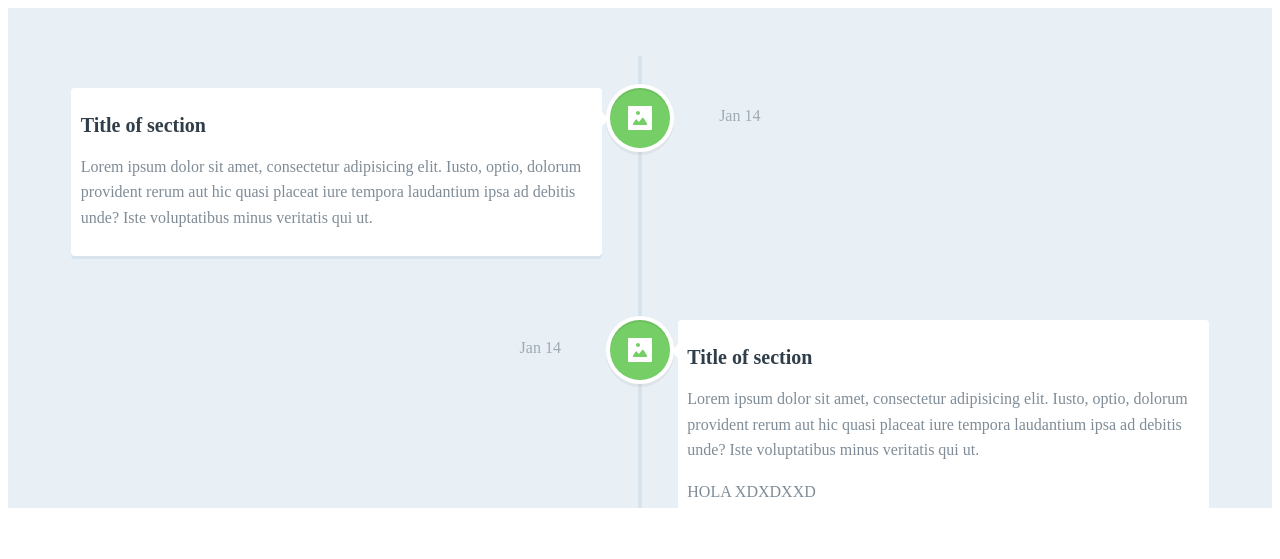
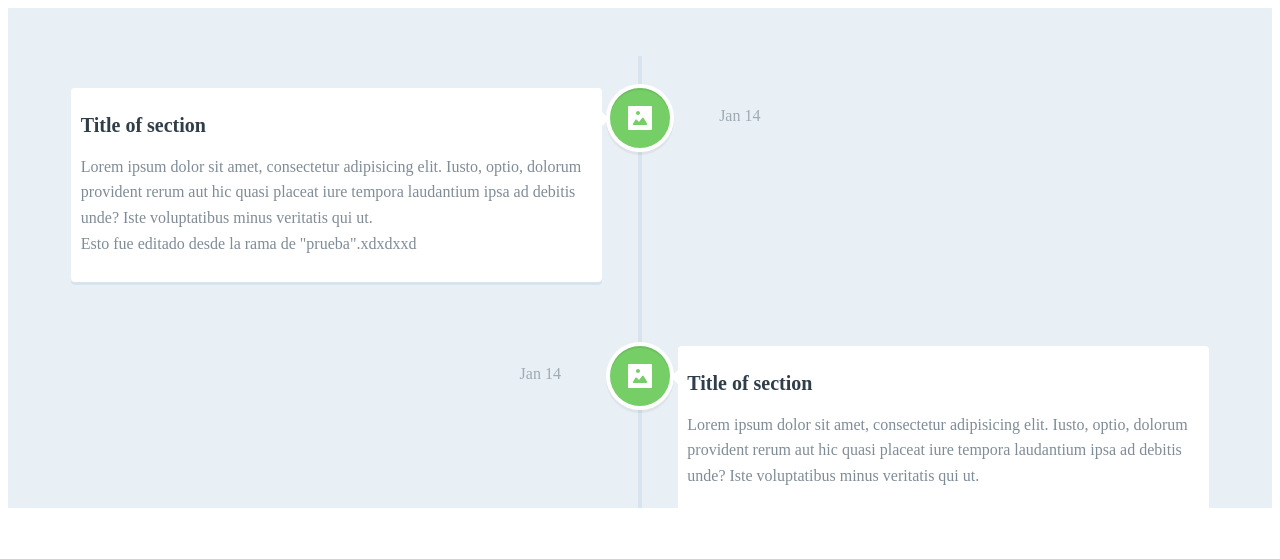
Before and after one commit to racfsi/vertical-timeline, a plain HTML site: page index.html in a window 1280 px wide. Drawn offline with nearby package versions, Linux system fonts and the light colour scheme.

Commit message:
Agregamos desde prueba un mensaje en el primer linea de tiempo

```diff
--- a/index.html
+++ b/index.html
@@ -18,7 +18,7 @@
 			<div class="cd-timeline-content">
 				<h2>Title of section</h2>
 				<p>Lorem ipsum dolor sit amet, consectetur adipisicing elit. Iusto, optio, dolorum provident rerum aut hic quasi placeat
-				iure tempora laudantium ipsa ad debitis unde? Iste voluptatibus minus veritatis qui ut.</p>
+				iure tempora laudantium ipsa ad debitis unde? Iste voluptatibus minus veritatis qui ut.<br> Esto fue editado desde la rama de "prueba".xdxdxxd</p>
 				<span class="cd-date">Jan 14</span>
 			</div><!-- cd-timeline-content -->
 		</div>
```
